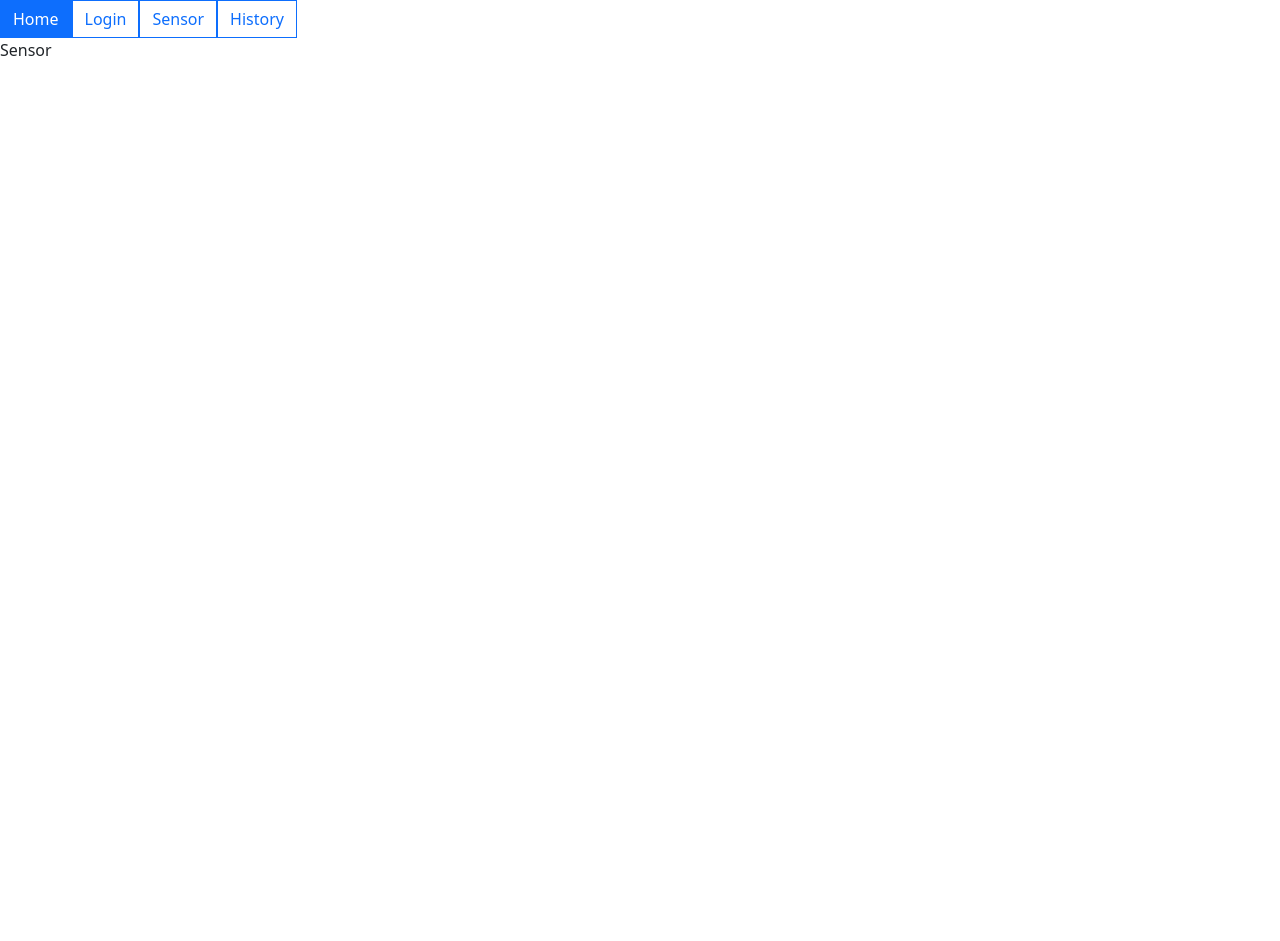
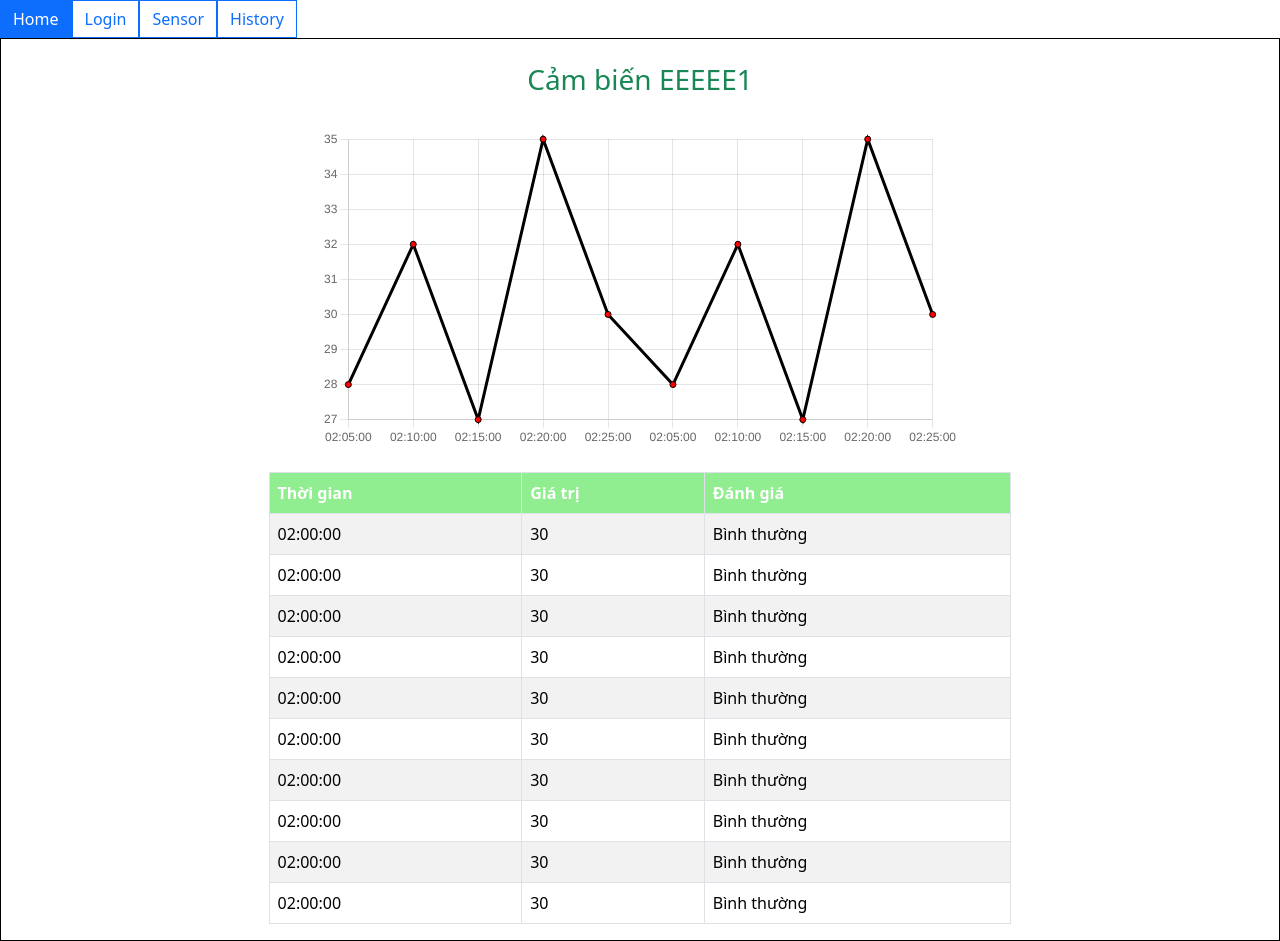
Before and after one commit to Ace-Meme/DNFE, a React (Vite) app: page /sensor in a window 1280 px wide. Before the commit the page ends 838 px from the top, so only its background shows below. Built offline with nearby package versions, Linux system fonts and the light colour scheme.

Commit message:
history+sensor

```diff
--- a/package.json
+++ b/package.json
@@ -13,7 +13,10 @@
     "@popperjs/core": "^2.11.8",
     "axios": "^1.7.7",
     "bootstrap": "^5.3.3",
+    "chart.js": "^4.4.6",
     "react": "^18.3.1",
+    "react-bootstrap": "^2.10.5",
+    "react-chartjs-2": "^5.2.0",
     "react-dom": "^18.3.1",
     "react-router-dom": "^6.27.0"
   },
--- a/src/pages/History.tsx
+++ b/src/pages/History.tsx
@@ -1,7 +1,45 @@
-export function History(){
-    return (
-        <div className="vh-100 w-100">
-           History
-        </div>
-    )
+import React from 'react';
+import { Table } from 'react-bootstrap';
+
+
+export function History() {
+
+  const logs = [
+    { time: '02:00:01', action: 'Đăng nhập' },
+    { time: '02:00:02', action: 'Bật động cơ DDDD1' },
+    { time: '02:00:03', action: 'Tắt động cơ DDDD1' },
+    { time: '02:00:04', action: 'Đăng xuất' }
+  ];
+
+  return (
+
+    <div style={{height: '100vh', width: '100vw', border: 'solid 1px black'}}>
+
+      <div className="w-100 d-flex justify-content-center">
+        <h2 className="text-success my-3">Lịch Sử Hoạt Động</h2>
+      </div>
+
+      <div className='container' style={{ maxWidth: '60%'}}>
+
+        <Table bordered responsive striped>
+          <thead>
+            <tr>
+              <th style={{ backgroundColor: '#90ee90', color: 'white' }}>Thời gian</th>
+              <th style={{ backgroundColor: '#90ee90', color: 'white' }}>Hành động</th>
+            </tr>
+          </thead>
+          <tbody>
+            {logs.map((log, index) => (
+              <tr key={index}>
+                <td>{log.time}</td>
+                <td>{log.action}</td>
+              </tr>
+            ))}
+          </tbody>
+        </Table>
+
+      </div>
+    </div>
+
+  );
 }
--- a/src/pages/Sensor.tsx
+++ b/src/pages/Sensor.tsx
@@ -1,7 +1,133 @@
-export function Sensor(){
+import React from 'react';
+import {
+    Chart as ChartJS,
+    CategoryScale,
+    LinearScale,
+    PointElement,
+    LineElement,
+    Title,
+    Tooltip,
+    Legend,
+} from 'chart.js';
+import { Line } from 'react-chartjs-2';
+import { Table } from 'react-bootstrap';
+
+ChartJS.register(CategoryScale, LinearScale, PointElement, LineElement, Title, Tooltip, Legend);
+
+
+export function Sensor() {
+
+    const data = {
+        labels: ['02:05:00', '02:10:00', '02:15:00', '02:20:00', '02:25:00', '02:05:00', '02:10:00', '02:15:00', '02:20:00', '02:25:00'],
+        datasets: [
+            {
+                label: 'Giá trị cảm biến',
+                data: [28, 32, 27, 35, 30, 28, 32, 27, 35, 30],
+                borderColor: 'black',
+                backgroundColor: 'red',
+                fill: false,
+                // tension: 0.5,
+            },
+        ],
+    };
+
+    const options = {
+        responsive: true,
+        plugins: {
+            legend: {
+                display: false,
+            },
+        },
+        scales: {
+            x: {
+                display: true,
+
+            },
+            y: {
+                display: true,
+
+            },
+        },
+    };
+
     return (
-        <div className="vh-100 w-100">
-            Sensor
+        <div className='d-flex flex-column justify-content-center' style={{height: '100%', width: '100vw', border: 'solid 1px black'}}>
+
+            <h3 className="text-center text-success mt-4">Cảm biến EEEEE1</h3>
+
+            <div className='d-flex justify-content-center my-4'>
+                <div style={{ height: '40%', width: '50%' }}>
+                    <Line
+                        data={data}
+                        options={options}
+                    />
+                </div>
+            </div>
+
+            <div className="container" style={{ width: '60%' }}>
+                <Table bordered responsive striped>
+                    <thead>
+                        <tr>
+                            <th style={{ backgroundColor: '#90ee90', color: 'white' }}>Thời gian</th>
+                            <th style={{ backgroundColor: '#90ee90', color: 'white' }}>Giá trị</th>
+                            <th style={{ backgroundColor: '#90ee90', color: 'white' }}>Đánh giá</th>
+                        </tr>
+                    </thead>
+                    <tbody>
+                        <tr>
+                            <td>02:00:00</td>
+                            <td>30</td>
+                            <td>Bình thường</td>
+                        </tr>
+                        <tr>
+                            <td>02:00:00</td>
+                            <td>30</td>
+                            <td>Bình thường</td>
+                        </tr>
+                        <tr>
+                            <td>02:00:00</td>
+                            <td>30</td>
+                            <td>Bình thường</td>
+                        </tr>
+                        <tr>
+                            <td>02:00:00</td>
+                            <td>30</td>
+                            <td>Bình thường</td>
+                        </tr>
+                        <tr>
+                            <td>02:00:00</td>
+                            <td>30</td>
+                            <td>Bình thường</td>
+                        </tr>
+                        <tr>
+                            <td>02:00:00</td>
+                            <td>30</td>
+                            <td>Bình thường</td>
+                        </tr>
+                        <tr>
+                            <td>02:00:00</td>
+                            <td>30</td>
+                            <td>Bình thường</td>
+                        </tr>
+                        <tr>
+                            <td>02:00:00</td>
+                            <td>30</td>
+                            <td>Bình thường</td>
+                        </tr>
+                        <tr>
+                            <td>02:00:00</td>
+                            <td>30</td>
+                            <td>Bình thường</td>
+                        </tr>
+                        <tr>
+                            <td>02:00:00</td>
+                            <td>30</td>
+                            <td>Bình thường</td>
+                        </tr>
+
+                    </tbody>
+                </Table>
+            </div>
         </div>
-    )
+    );
 }
```
Also changed, not shown: 1 other file (tests, documents, lock files or other folders).
